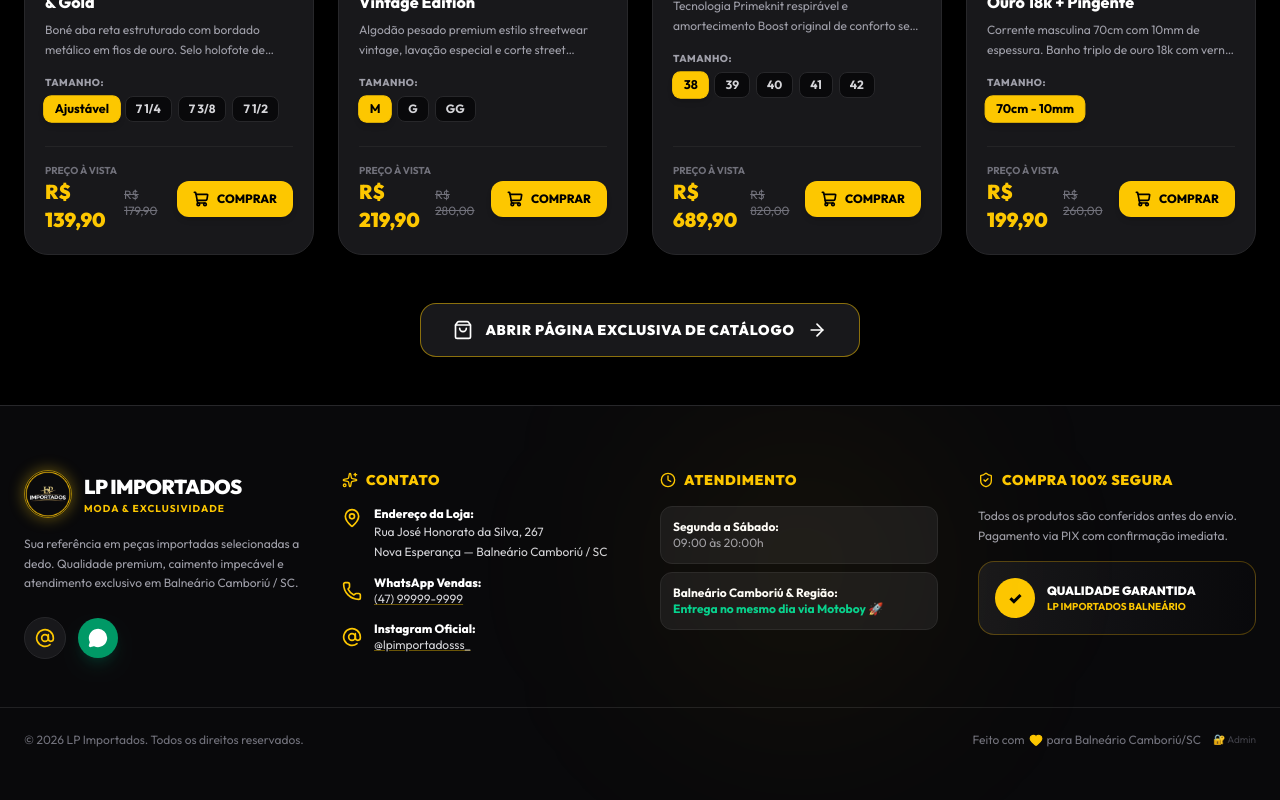
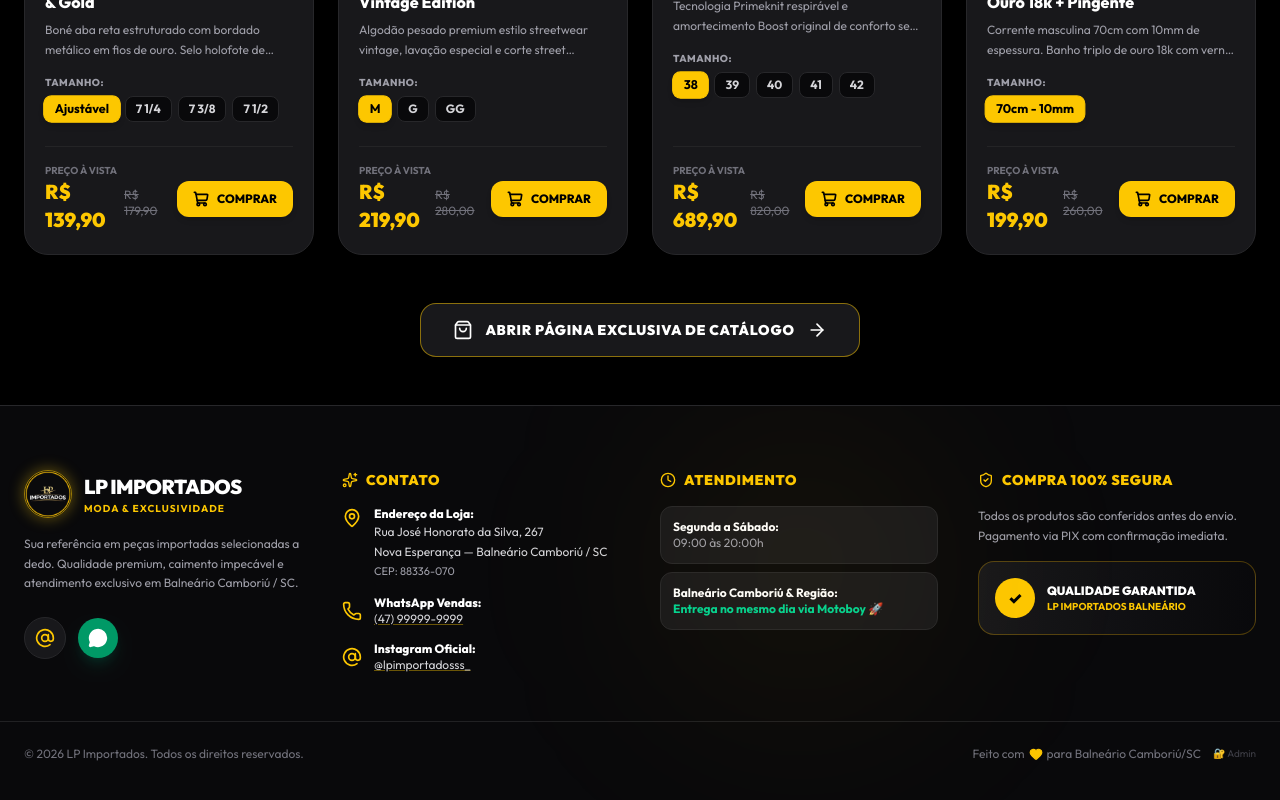
Before and after one commit to daxtersem3/val, a React (Vite) app: page / in a window 1280 px wide. Shown: the part 2191-2991 px from the top of the page. Built offline with nearby package versions, Linux system fonts and the light colour scheme; no server answers; the database is empty.

Commit message:
feat(contact): add CEP 88336-070 to store address

```diff
--- a/src/components/FooterContact.tsx
+++ b/src/components/FooterContact.tsx
@@ -70,7 +70,8 @@ export const FooterContact: React.FC = () => {
                   className="text-zinc-300 hover:text-yellow-400 transition-colors leading-relaxed block"
                 >
                   Rua José Honorato da Silva, 267<br />
-                  Nova Esperança — Balneário Camboriú / SC
+                  Nova Esperança — Balneário Camboriú / SC<br />
+                  <span className="text-[11px] text-zinc-400">CEP: 88336-070</span>
                 </a>
               </div>
             </li>
```
